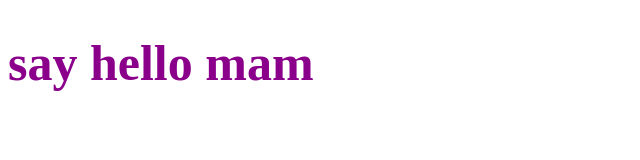
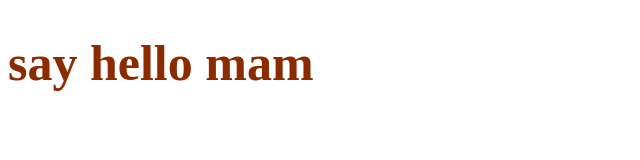
Before and after one commit to Mona-R777/profile-card, a plain HTML site: page index.html in a window 1280 px wide. Shown: the whole page, without its empty margins (0-640 px from the left). Drawn offline with Linux system fonts and the light colour scheme.

Commit message:
change color

```diff
--- a/style.css
+++ b/style.css
@@ -1,4 +1,4 @@
 h1{
-    color: darkmagenta;
+    color: rgb(139, 44, 0);
     font-size: 50px;
 }
```
